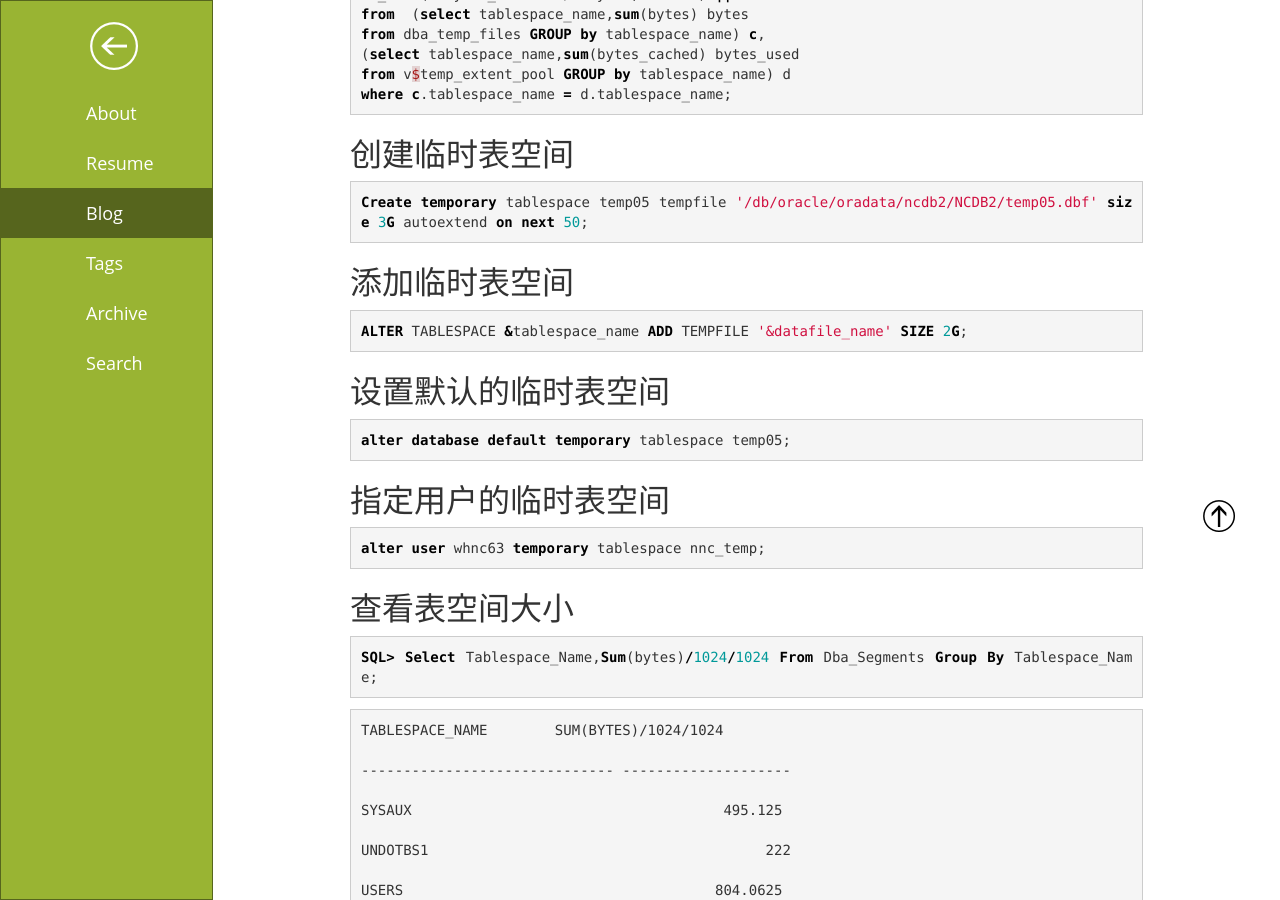
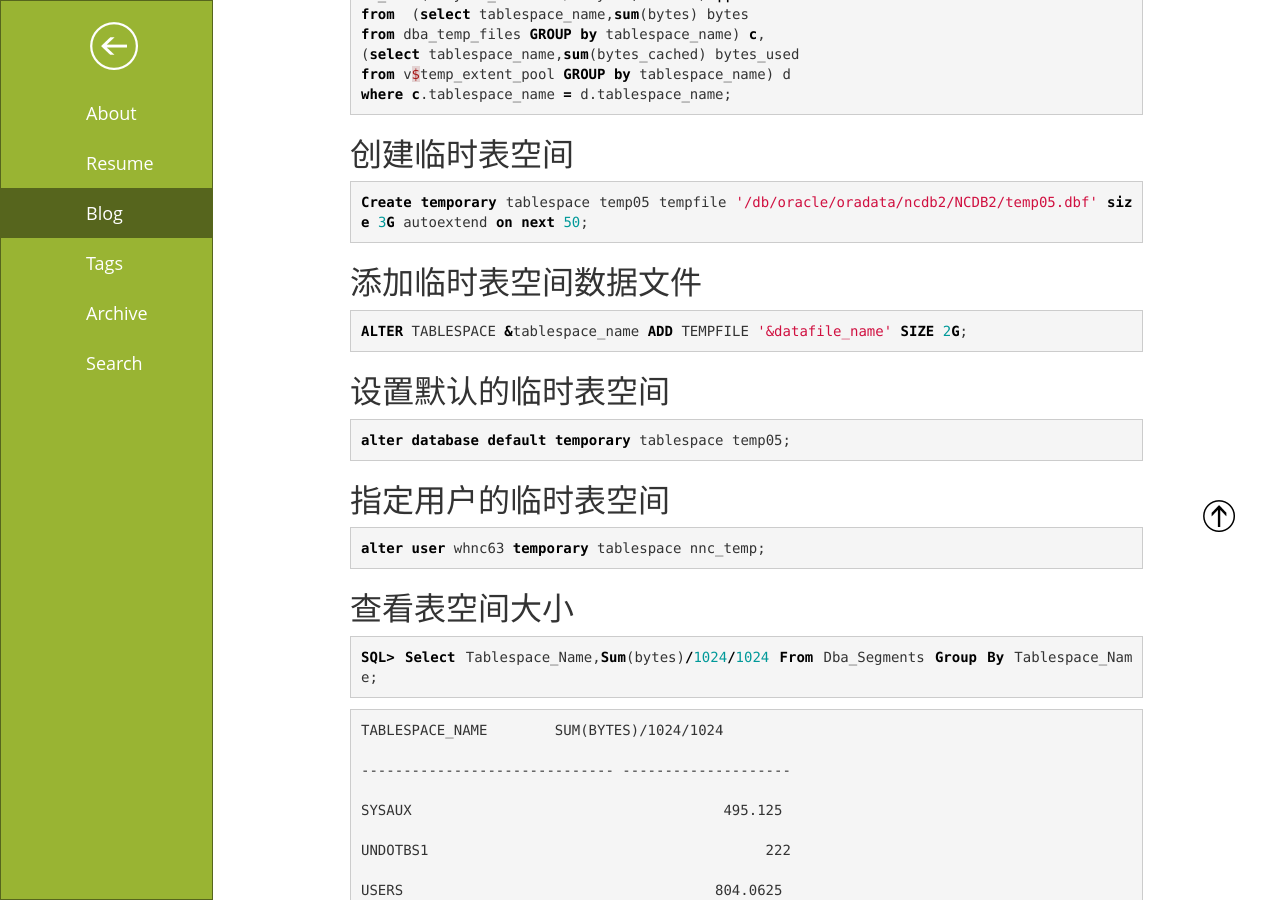
Before and after one commit to yzcy/yzcy.github.io, a Jekyll site: the page built from _posts/2020-06-03-oracle.md, in a window 1280 px wide and 900 px high, scrolled down 1869 px. Built offline with Jekyll 4.4.1, drawn with Linux system fonts in a browser that asks for light colours; a script that is not in the unit is left out; comment, search, counter and statistics services are not loaded.

Commit message:
Update 2020-06-03-oracle.md

```diff
--- a/_posts/2020-06-03-oracle.md
+++ b/_posts/2020-06-03-oracle.md
@@ -121,7 +121,7 @@ where c.tablespace_name = d.tablespace_name;
 Create temporary tablespace temp05 tempfile '/db/oracle/oradata/ncdb2/NCDB2/temp05.dbf' size 3G autoextend on next 50;
 ~~~
 
-## 添加临时表空间
+## 添加临时表空间数据文件
 
 ~~~sql
 ALTER TABLESPACE &tablespace_name ADD TEMPFILE '&datafile_name' SIZE 2G;
```
